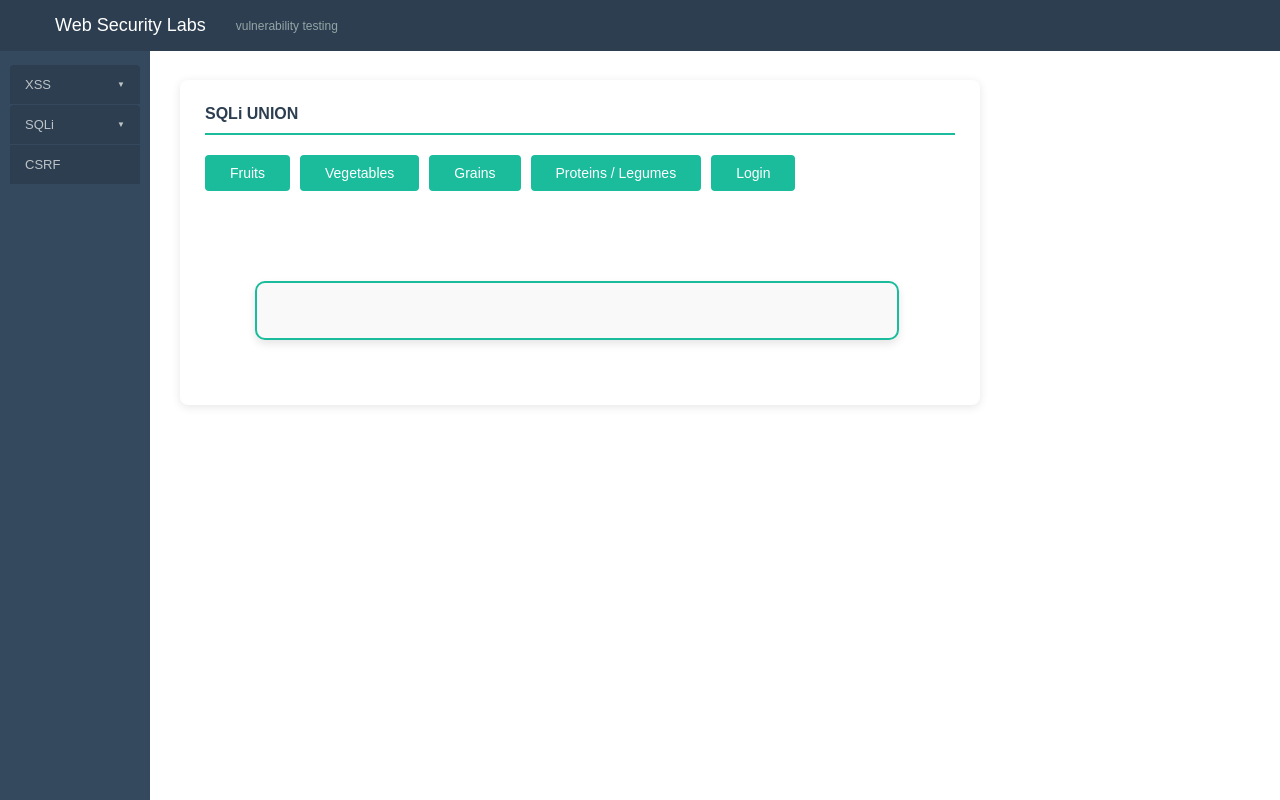
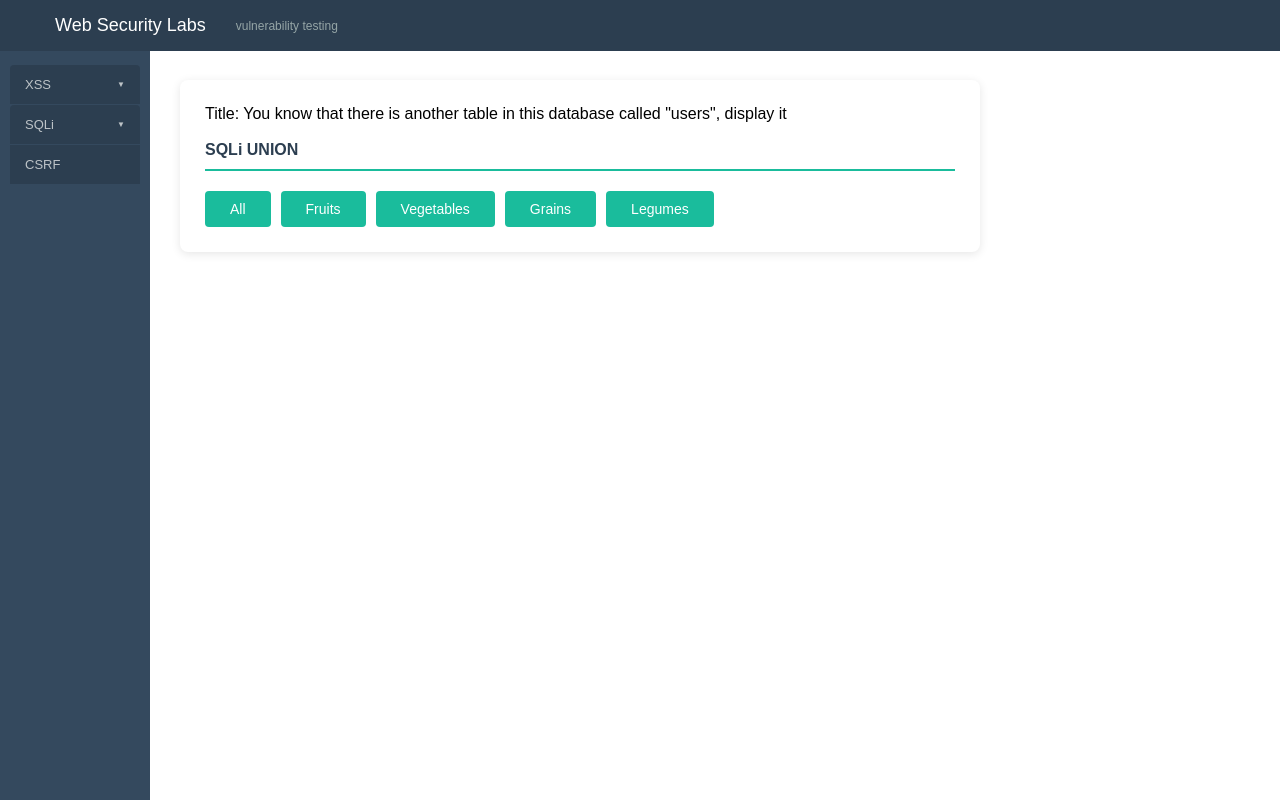
Before and after one commit to NexusFault/Web-Security-Lab, a Flask app: page /sqli/union in a window 1280 px wide. Run offline with Flask 3, Linux system fonts and the light colour scheme; data that the repository does not hold is empty.

Commit message:
Add SQL Injection Union

```diff
--- a/app.py
+++ b/app.py
@@ -78,9 +78,9 @@ def sqli_login():
 
         con = mysql.connector.connect(
             host="localhost",
-            user="root",           # Enter your own username for the database
-            password="password123",       # Enter the user's password from the database
-            database="mydb",       # Enter the name of the database you created
+            user="root",
+            password="password123",
+            database="SQLi_LOGIN",
             port=3306
         )
 
@@ -101,14 +101,35 @@ def sqli_login():
     return render_template("SQLi/sqli-login.html")
 
 
-@app.route("/sqli/union")
+@app.route("/sqli/union", methods=['GET'])
 def sqli_union():
-    products_query = request.args.get("products", "")
-    products_normalized = products_query.lower().strip()
+    category_query = request.args.get("category")
 
+    con = mysql.connector.connect(
+        host="localhost",
+        user="root",
+        password="password123",
+        database="sqli_union",
+        port=3306
+    )
 
+    if category_query:
+        query = f"SELECT title, description FROM products WHERE category = '{category_query}'"
+    else:
+        query = "SELECT * FROM products"
+
+    cursor = con.cursor()
+    cursor.execute(query)
+    results = cursor.fetchall()
+
+    cursor.close()
+    con.close()
+
+    if results:
+        return render_template("sqli/sqli-union.html", query_param=category_query, results=results)
 
     return render_template("sqli/sqli-union.html")
 
+
 if __name__ == "__main__":
     app.run(debug=True)
--- a/static/css/style.css
+++ b/static/css/style.css
@@ -341,6 +341,7 @@ body {
 }
 
 .button {
+    display: flex;
     padding: 10px 25px;
     background: #1abc9c;
     border: none;
@@ -356,8 +357,8 @@ body {
     gap: 10px;
 }
 
-.button.login {
-     margin-left: auto;
+.button .login {
+    margin-left: auto;
 }
 
 .button:hover {
@@ -367,7 +368,7 @@ body {
 .product-type{
     margin-top: 50px;
     display: flex;
-    justify-content: center;
+    justify-content: left;
     font-size: 24px;
     font-weight: bold;
     color: #2c3e50
--- a/static/js/layout.js
+++ b/static/js/layout.js
@@ -21,6 +21,7 @@ const createLayout = () => {
                     <button>SQLi</button>
                     <div class="sql-submenu">
                         <button data-form="login">SQLi login</button>
+                        <button data-form="union">SQLi Union</button>
                     </div>
                 </div>
                 <button data-form="csrf">CSRF</button>
--- a/templates/SQLi/sqli-union.html
+++ b/templates/SQLi/sqli-union.html
@@ -10,39 +10,45 @@
         <div id="layout"></div>
             <div class="content">
                 <div class="form-container active">
+                    Title: You know that there is another table in this database called "users", display it<br><br>
                     <h2>SQLi UNION</h2>
                     <div class="button-row">
                         <form action="" method="GET">
-                            <input type="hidden" name="product" value="fruits">
+                            <button class="button">All</button>
+                        </form>
+                        <form action="" method="GET">
+                            <input type="hidden" name="category" value="fruits">
                             <button class="button">Fruits</button>
                         </form>
                         <form action="" method="GET">
-                            <input type="hidden" name="product" value="vegetables">
+                            <input type="hidden" name="category" value="vegetables">
                             <button class="button">Vegetables</button>
                         </form>
                         <form action="" method="GET">
-                            <input type="hidden" name="product" value="grains">
+                            <input type="hidden" name="category" value="grains">
                             <button class="button">Grains</button>
                         </form>
                         <form action="" method="GET">
-                            <input type="hidden" name="product" value="proteins">
-                            <button class="button">Proteins / Legumes</button>
-                        </form>
-                        <form action="/sqli/union/login_page_url" method="GET">
-                            <button class="button login">Login</button>
+                            <input type="hidden" name="category" value="legumes">
+                            <button class="button">Legumes</button>
                         </form>
                     </div>
-                <div class="product-type">
-                    {{type}}
-                </div>
-                <div class="product-card">
-                    <div class="title">
-                        {{title}}
-                    </div>
-                    <div class="description">
-                        {{description}}
-                    </div>
-                </div>
+                {% for product in results %}
+                    {% if query_param %}
+                        <div class="product-card">
+                            <div class="title">{{ product[0] }}</div>
+                            <div class="description">{{ product[1] }}</div>
+                        </div>
+                    {% else %}
+                        <div class="product-type">
+                            Category: {{ product[0] }}
+                        </div>
+                        <div class="product-card">
+                            <div class="title">{{ product[1] }}</div>
+                            <div class="description">{{ product[2] }}</div>
+                        </div>
+                    {% endif %}
+                {% endfor %}
             </div>
         <script src="{{ url_for('static', filename='js/layout.js') }}"></script>
     </body>
```
Also changed, not shown: templates/XSS/dom-xss.html (+5 -3 lines).
